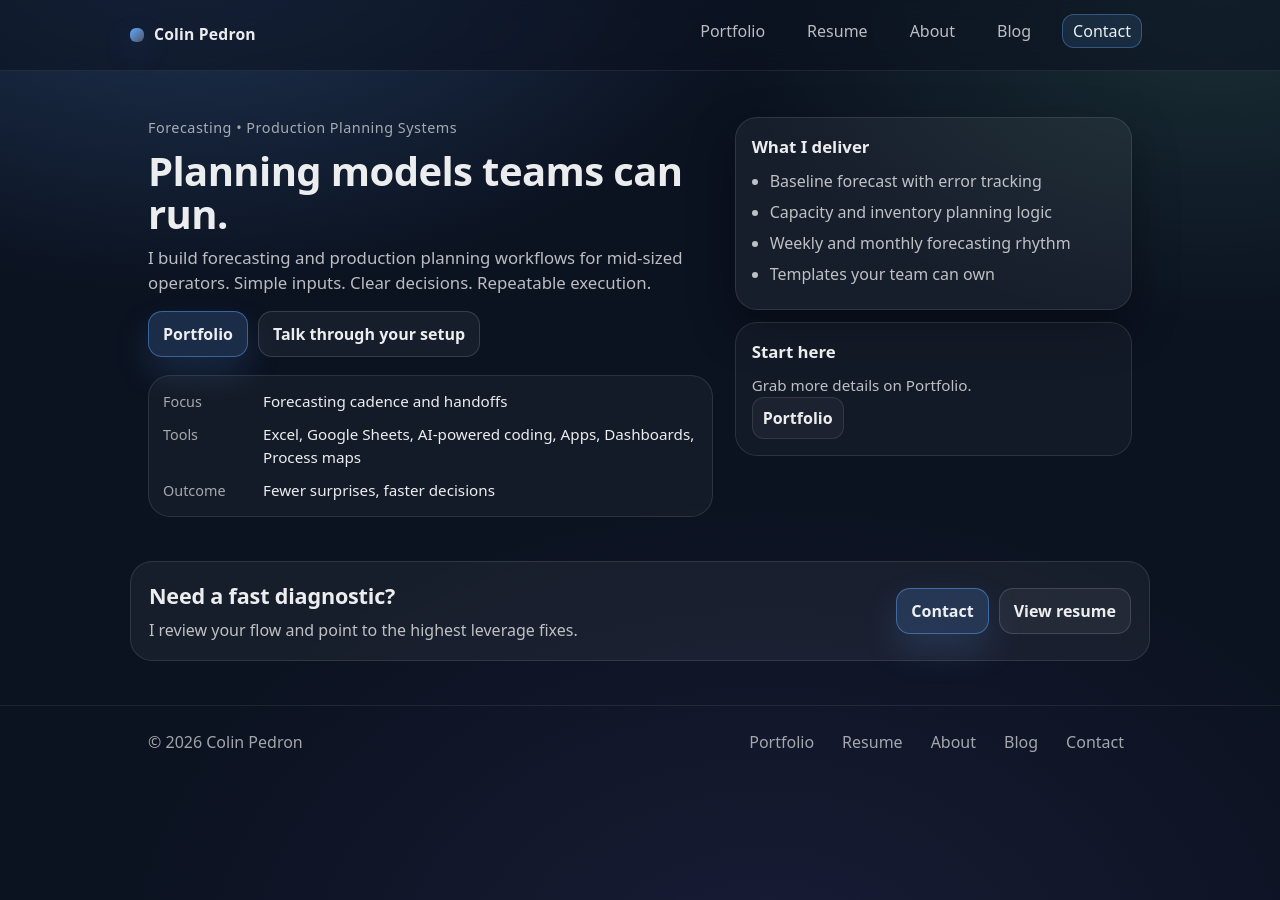
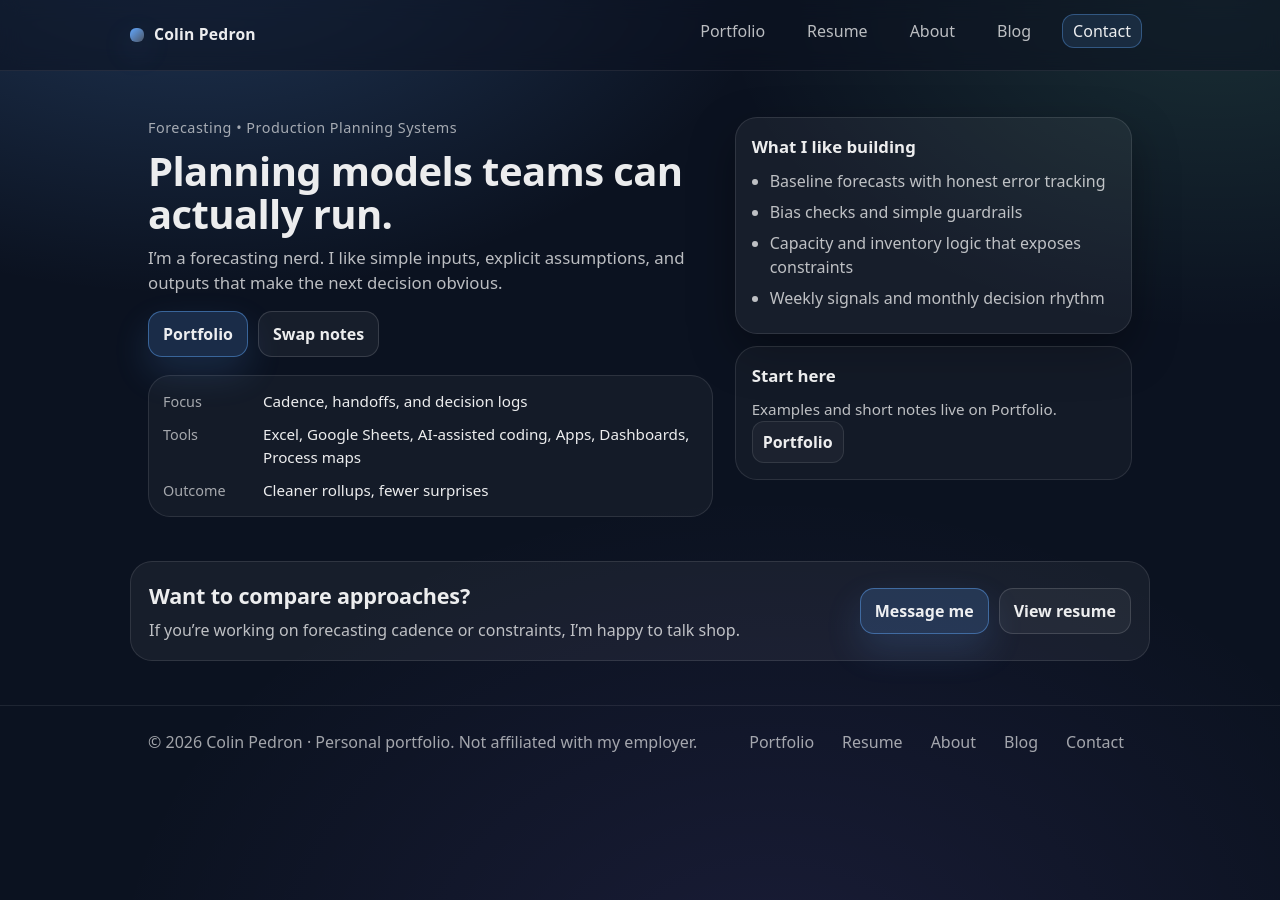
Before and after one commit to cpedron50-novaspear/colinpedron-site, a Jekyll site: the page index.html, which Jekyll copies as it is, in a window 1280 px wide. Built offline with Jekyll 4.4.1, drawn with Linux system fonts in a browser that asks for light colours.

Commit message:
Update index.html

```diff
--- a/index.html
+++ b/index.html
@@ -4,8 +4,11 @@
     <meta charset="UTF-8" />
     <meta name="viewport" content="width=device-width, initial-scale=1" />
 
-    <title>Colin Pedron | Forecasting, Simplified </title>
-    <meta name="description" content="Forecasting systems for mid-sized operators. Templates, models, and planning playbooks." />
+    <title>Colin Pedron | Forecasting, Simplified</title>
+    <meta
+      name="description"
+      content="A personal portfolio of forecasting and production planning systems: cadence, constraints, and clean rollups."
+    />
 
     <link rel="canonical" href="https://www.colinpedron.com/" />
     <meta name="robots" content="index,follow" />
@@ -13,7 +16,10 @@
     <meta property="og:url" content="https://www.colinpedron.com/" />
     <meta property="og:type" content="website" />
     <meta property="og:title" content="Colin Pedron | Forecasting, Simplified" />
-    <meta property="og:description" content="Forecasting and Production Planning systems for mid-sized operators." />
+    <meta
+      property="og:description"
+      content="A personal portfolio of forecasting and production planning systems: cadence, constraints, and clean rollups."
+    />
 
     <meta name="twitter:card" content="summary" />
 
@@ -64,47 +70,47 @@
         <div class="container hero-grid">
           <div class="hero-copy">
             <p class="eyebrow">Forecasting • Production Planning Systems</p>
-            <h1>Planning models teams can run.</h1>
+            <h1>Planning models teams can actually run.</h1>
             <p class="lead">
-              I build forecasting and production planning workflows for mid-sized operators.
-              Simple inputs. Clear decisions. Repeatable execution.
+              I’m a forecasting nerd. I like simple inputs, explicit assumptions, and outputs that make the next
+              decision obvious.
             </p>
 
             <div class="hero-actions">
               <a class="btn primary" href="portfolio.html">Portfolio</a>
-              <a class="btn" href="contact.html">Talk through your setup</a>
+              <a class="btn" href="contact.html">Swap notes</a>
             </div>
 
             <div class="signal">
               <div class="signal-item">
                 <div class="signal-k">Focus</div>
-                <div class="signal-v">Forecasting cadence and handoffs</div>
+                <div class="signal-v">Cadence, handoffs, and decision logs</div>
               </div>
               <div class="signal-item">
                 <div class="signal-k">Tools</div>
-                <div class="signal-v">Excel, Google Sheets, AI-powered coding, Apps, Dashboards, Process maps</div>
+                <div class="signal-v">Excel, Google Sheets, AI-assisted coding, Apps, Dashboards, Process maps</div>
               </div>
               <div class="signal-item">
                 <div class="signal-k">Outcome</div>
-                <div class="signal-v">Fewer surprises, faster decisions</div>
+                <div class="signal-v">Cleaner rollups, fewer surprises</div>
               </div>
             </div>
           </div>
 
           <div class="hero-panel" aria-label="Highlights">
             <div class="panel-card">
-              <h2>What I deliver</h2>
+              <h2>What I like building</h2>
               <ul class="checklist">
-                <li>Baseline forecast with error tracking</li>
-                <li>Capacity and inventory planning logic</li>
-                <li>Weekly and monthly forecasting rhythm</li>
-                <li>Templates your team can own</li>
+                <li>Baseline forecasts with honest error tracking</li>
+                <li>Bias checks and simple guardrails</li>
+                <li>Capacity and inventory logic that exposes constraints</li>
+                <li>Weekly signals and monthly decision rhythm</li>
               </ul>
             </div>
 
             <div class="panel-card muted">
               <h2>Start here</h2>
-              <p class="small">Grab more details on Portfolio.</p>
+              <p class="small">Examples and short notes live on Portfolio.</p>
               <a class="text-link" href="portfolio.html">Portfolio</a>
             </div>
           </div>
@@ -114,11 +120,11 @@
       <section class="section alt">
         <div class="container callout">
           <div>
-            <h2>Need a fast diagnostic?</h2>
-            <p class="subhead">I review your flow and point to the highest leverage fixes.</p>
+            <h2>Want to compare approaches?</h2>
+            <p class="subhead">If you’re working on forecasting cadence or constraints, I’m happy to talk shop.</p>
           </div>
           <div class="callout-actions">
-            <a class="btn primary" href="contact.html">Contact</a>
+            <a class="btn primary" href="contact.html">Message me</a>
             <a class="btn" href="resume.html">View resume</a>
           </div>
         </div>
@@ -127,7 +133,9 @@
 
     <footer class="site-footer">
       <div class="container footer-row">
-        <p class="footer-text">© <span id="y"></span> Colin Pedron</p>
+        <p class="footer-text">
+          © <span id="y"></span> Colin Pedron · Personal portfolio. Not affiliated with my employer.
+        </p>
         <div class="footer-links">
           <a href="portfolio.html">Portfolio</a>
           <a href="resume.html">Resume</a>
```
